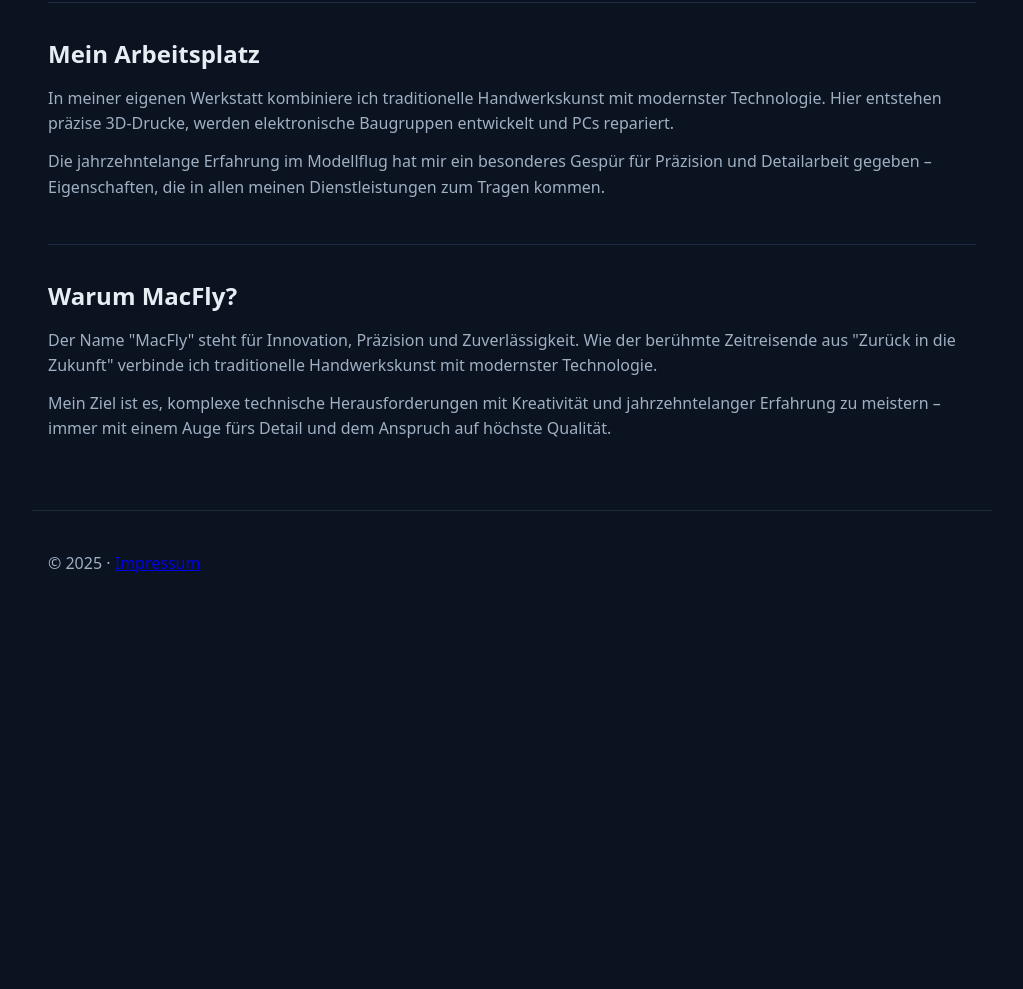
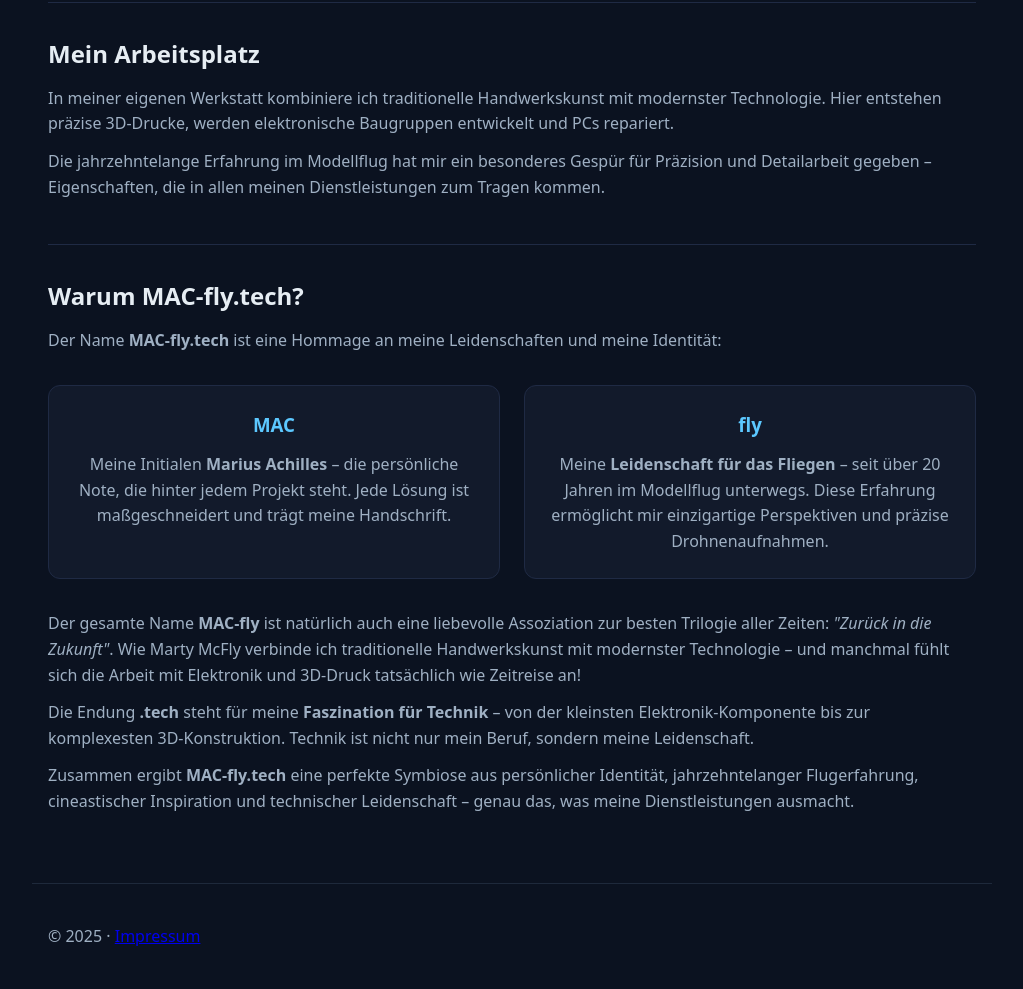
Before and after one commit to Macfly581/Homepage, a plain HTML site: page docs/about.html in a window 1280 px wide. Shown: the part 1153-2142 px from the top of the page, without its empty margins (128-1151 px from the left). Before the commit the page ends 1770 px from the top, so only its background shows below. Drawn offline with Linux system fonts and the light colour scheme.

Commit message:
Add MAC-fly.tech brand story and domain configuration
- Update about page with comprehensive MAC-fly.tech name explanation
- Add structured explanation of MAC (initials), fly (passion), and .tech (technology)
- Include Back to the Future reference and personal branding story
- Update CNAME file to mac-fly.tech for future domain
- Update meta tags to reflect new branding
- Create elegant card-based layout for name explanation

```diff
--- a/docs/about.html
+++ b/docs/about.html
@@ -3,9 +3,9 @@
 <head>
 <meta charset="utf-8">
 <meta name="viewport" content="width=device-width, initial-scale=1">
-<title>Über mich – MacFly</title>
+<title>Über mich – MAC-fly.tech</title>
 <meta name="description" content="Marius Achilles - Jahrzehntelange Erfahrung in Modellflug, 3D-Druck, Elektronik und PC-Service. Professionelle Dienstleistungen aus einer Hand.">
-<meta name="author" content="MacFly">
+<meta name="author" content="MAC-fly.tech">
 <link rel="icon" href="favicon.svg" type="image/svg+xml">
 <style>
 :root{--bg:#0b1220;--bg-elev:#121a2b;--text:#e6edf3;--muted:#9fb0c3;--primary:#5cc8ff;--accent:#a78bfa;--ok:#34d399;--warn:#fbbf24;--danger:#f87171;--maxw:960px}
@@ -112,9 +112,25 @@
 </section>
 
 <section>
-<h2>Warum MacFly?</h2>
-<p>Der Name "MacFly" steht für Innovation, Präzision und Zuverlässigkeit. Wie der berühmte Zeitreisende aus "Zurück in die Zukunft" verbinde ich traditionelle Handwerkskunst mit modernster Technologie.</p>
-<p>Mein Ziel ist es, komplexe technische Herausforderungen mit Kreativität und jahrzehntelanger Erfahrung zu meistern – immer mit einem Auge fürs Detail und dem Anspruch auf höchste Qualität.</p>
+<h2>Warum MAC-fly.tech?</h2>
+<p>Der Name <strong>MAC-fly.tech</strong> ist eine Hommage an meine Leidenschaften und meine Identität:</p>
+
+<div class="experience-grid">
+<div class="experience-card">
+<h3>MAC</h3>
+<p>Meine Initialen <strong>Marius Achilles</strong> – die persönliche Note, die hinter jedem Projekt steht. Jede Lösung ist maßgeschneidert und trägt meine Handschrift.</p>
+</div>
+<div class="experience-card">
+<h3>fly</h3>
+<p>Meine <strong>Leidenschaft für das Fliegen</strong> – seit über 20 Jahren im Modellflug unterwegs. Diese Erfahrung ermöglicht mir einzigartige Perspektiven und präzise Drohnenaufnahmen.</p>
+</div>
+</div>
+
+<p>Der gesamte Name <strong>MAC-fly</strong> ist natürlich auch eine liebevolle Assoziation zur besten Trilogie aller Zeiten: <em>"Zurück in die Zukunft"</em>. Wie Marty McFly verbinde ich traditionelle Handwerkskunst mit modernster Technologie – und manchmal fühlt sich die Arbeit mit Elektronik und 3D-Druck tatsächlich wie Zeitreise an!</p>
+
+<p>Die Endung <strong>.tech</strong> steht für meine <strong>Faszination für Technik</strong> – von der kleinsten Elektronik-Komponente bis zur komplexesten 3D-Konstruktion. Technik ist nicht nur mein Beruf, sondern meine Leidenschaft.</p>
+
+<p>Zusammen ergibt <strong>MAC-fly.tech</strong> eine perfekte Symbiose aus persönlicher Identität, jahrzehntelanger Flugerfahrung, cineastischer Inspiration und technischer Leidenschaft – genau das, was meine Dienstleistungen ausmacht.</p>
 </section>
 </main>
 
```
Also changed, not shown: 1 other file.
